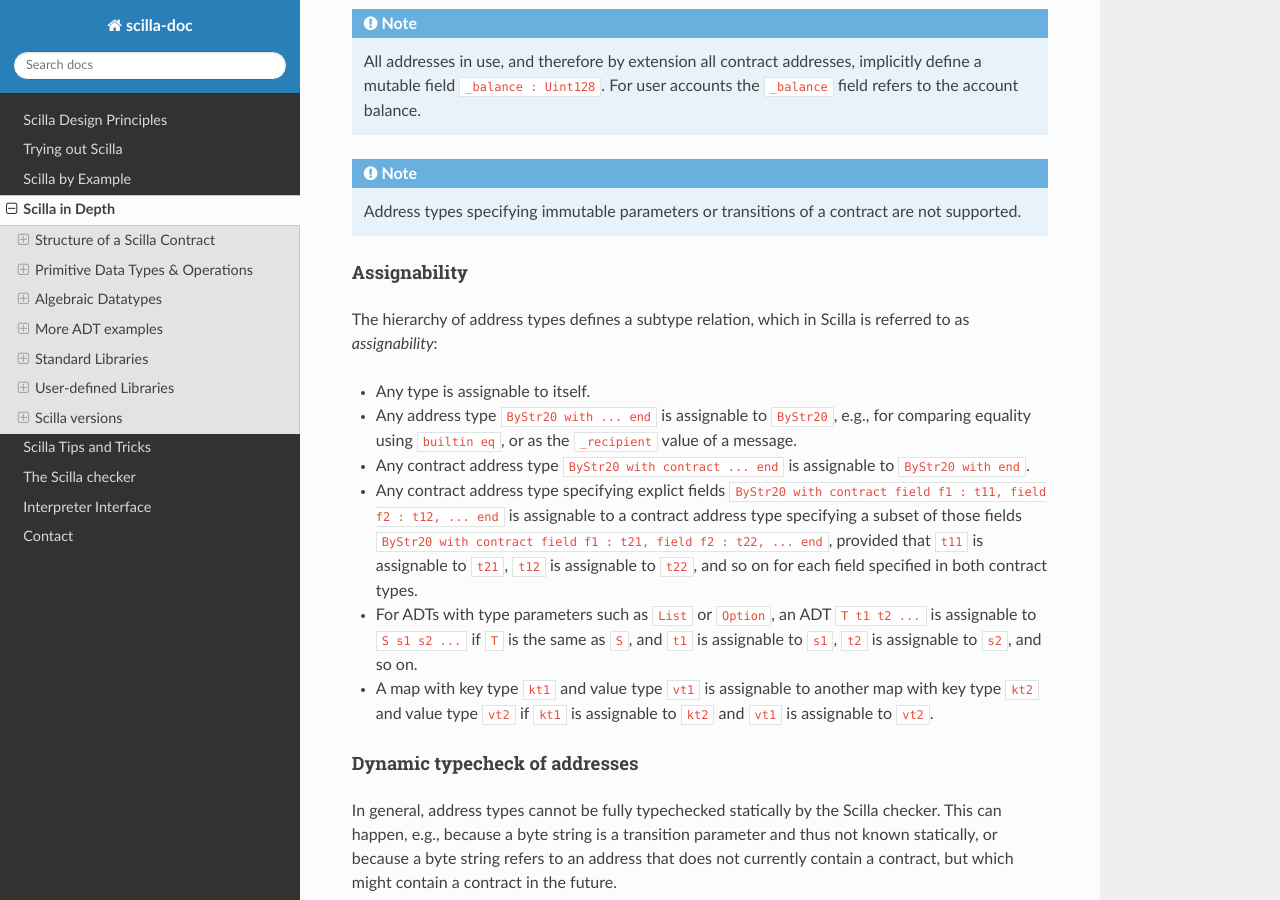
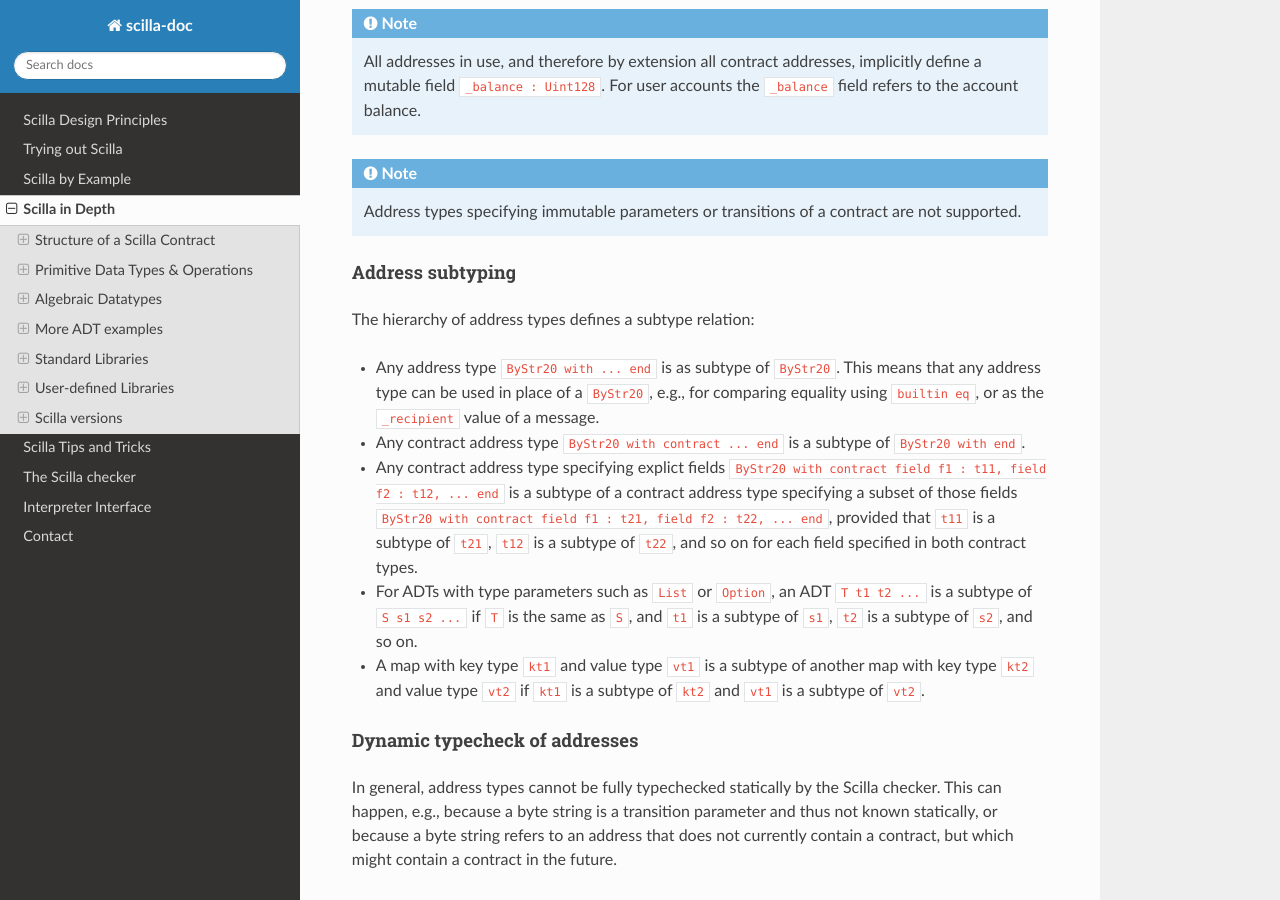
Before and after one commit to Zilliqa/scilla-docs, a Sphinx documentation site: the page built from docs/source/scilla-in-depth.rst, in a window 1280 px wide and 900 px high, scrolled down 15707 px. Built offline with Sphinx 7.4.7 and the Read the Docs theme 2.0.0, drawn with Linux system fonts in a browser that asks for light colours.

Commit message:
Changed assignability to subtyping

```diff
--- a/docs/source/scilla-in-depth.rst
+++ b/docs/source/scilla-in-depth.rst
@@ -893,37 +893,35 @@ The hierarchy of address types is as follows:
    Address types specifying immutable parameters or transitions of a
    contract are not supported.
 
-Assignability
--------------
-
-The hierarchy of address types defines a subtype relation, which in
-Scilla is referred to as `assignability`:
-
-- Any type is assignable to itself.
-
-- Any address type ``ByStr20 with ... end`` is assignable to
-  ``ByStr20``, e.g., for comparing equality using ``builtin
-  eq``, or as the ``_recipient`` value of a message.
+Address subtyping
+-----------------
+
+The hierarchy of address types defines a subtype relation:
+
+- Any address type ``ByStr20 with ... end`` is as subtype of
+  ``ByStr20``. This means that any address type can be used in place
+  of a ``ByStr20``, e.g., for comparing equality using ``builtin eq``,
+  or as the ``_recipient`` value of a message.
 
 - Any contract address type ``ByStr20 with contract ... end`` is
-  assignable to ``ByStr20 with end``.
+  a subtype of ``ByStr20 with end``.
 
 - Any contract address type specifying explict fields ``ByStr20 with
-  contract field f1 : t11, field f2 : t12, ... end`` is assignable to
+  contract field f1 : t11, field f2 : t12, ... end`` is a subtype of
   a contract address type specifying a subset of those fields
   ``ByStr20 with contract field f1 : t21, field f2 : t22, ... end``,
-  provided that ``t11`` is assignable to ``t21``, ``t12`` is
-  assignable to ``t22``, and so on for each field specified in both
+  provided that ``t11`` is a subtype of ``t21``, ``t12`` is
+  a subtype of ``t22``, and so on for each field specified in both
   contract types.
 
 - For ADTs with type parameters such as ``List`` or ``Option``, an ADT
-  ``T t1 t2 ...`` is assignable to ``S s1 s2 ...`` if ``T`` is the
-  same as ``S``, and ``t1`` is assignable to ``s1``, ``t2`` is
-  assignable to ``s2``, and so on.
-
-- A map with key type ``kt1`` and value type ``vt1`` is assignable to
+  ``T t1 t2 ...`` is a subtype of ``S s1 s2 ...`` if ``T`` is the same
+  as ``S``, and ``t1`` is a subtype of ``s1``, ``t2`` is a subtype of
+  ``s2``, and so on.
+
+- A map with key type ``kt1`` and value type ``vt1`` is a subtype of
   another map with key type ``kt2`` and value type ``vt2`` if ``kt1``
-  is assignable to ``kt2`` and ``vt1`` is assignable to ``vt2``.
+  is a subtype of ``kt2`` and ``vt1`` is a subtype of ``vt2``.
 
 Dynamic typecheck of addresses
 ------------------------------
```
